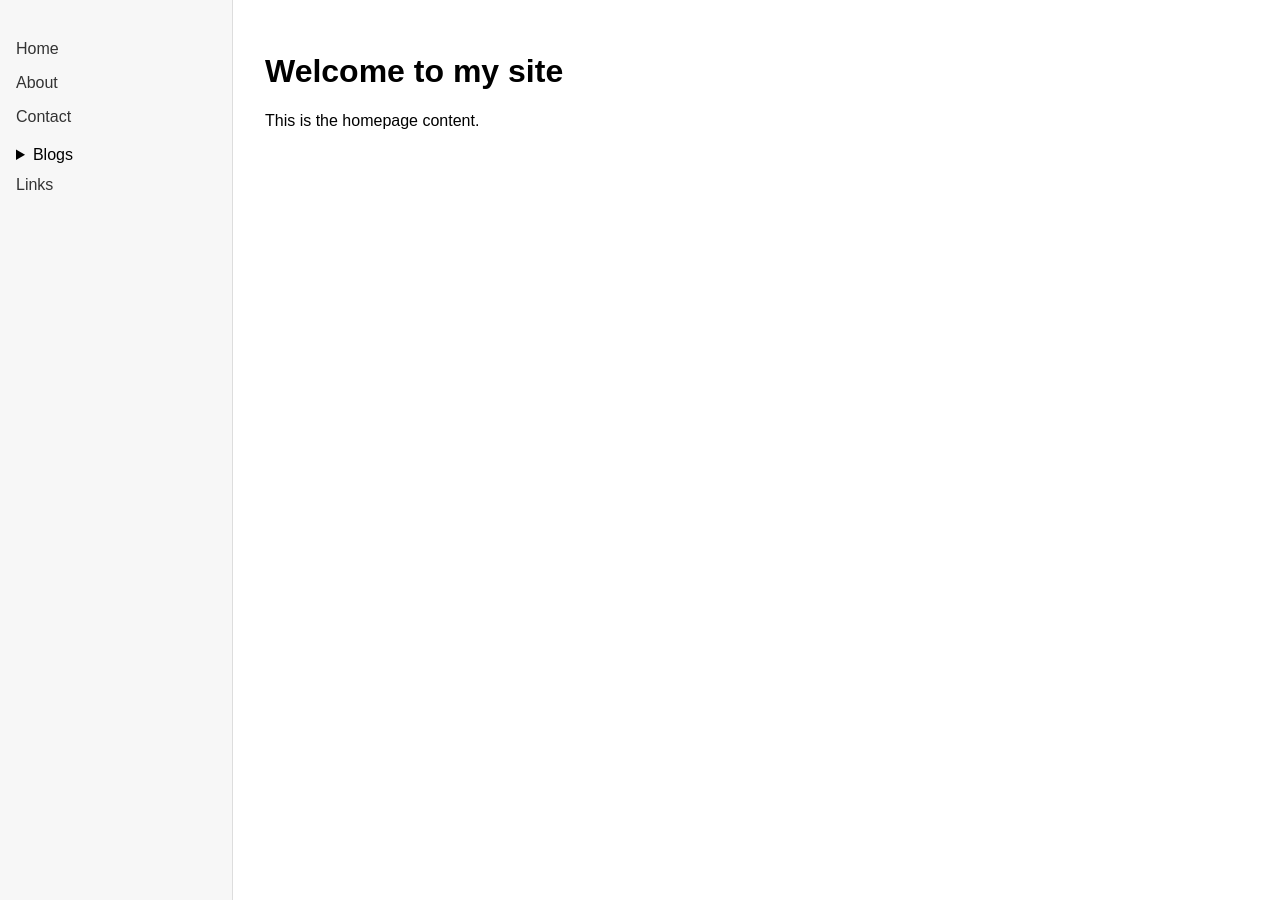
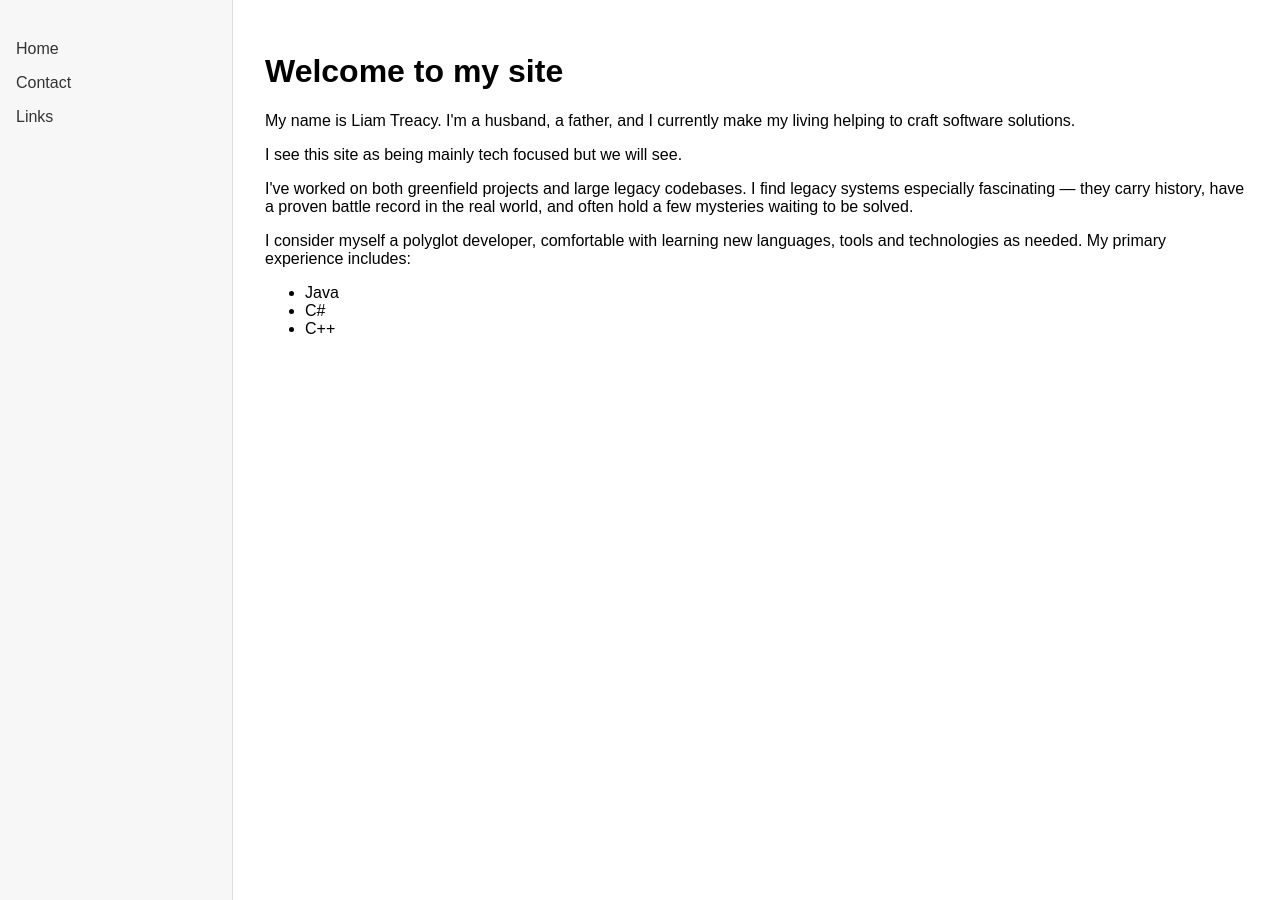
Before and after one commit to liamtreacy/liamtreacy.github.io, a Jekyll site: the page built from index.html, in a window 1280 px wide. Built offline with Jekyll 4.4.1, drawn with Linux system fonts in a browser that asks for light colours.

Commit message:
Update website

```diff
--- a/_layouts/custom.html
+++ b/_layouts/custom.html
@@ -11,9 +11,9 @@
       <nav class="sidebar">
         <ul>
           <li><a href="/index.html">Home</a></li>
-          <li><a href="/about.html">About</a></li>
+          <!--<li><a href="/about.html">About</a></li>-->
           <li><a href="/contact.html">Contact</a></li>
-          <li>
+          <!--<li>
             <details>
               <summary>Blogs</summary>
               <ul>
@@ -22,7 +22,7 @@
                 <li><a href="/blog3.html">Blog Post 3</a></li>
               </ul>
             </details>
-          </li>
+          </li>-->
           <li><a href="/links.html">Links</a></li>
         </ul>
       </nav>
--- a/contact.html
+++ b/contact.html
@@ -4,4 +4,4 @@ title: Contact
 ---
 
 <h1>Contact</h1>
-<p>My LinkedIn is available on my Github profile.</p>
+<p>Feel free to connect via my <a href="https://github.com/liamtreacy/">Github profile</a>.</p>
--- a/index.html
+++ b/index.html
@@ -4,4 +4,16 @@ title: Home
 ---
 
 <h1>Welcome to my site</h1>
-<p>This is the homepage content.</p>
+<p>My name is Liam Treacy. I'm a husband, a father, and I currently make my living helping to craft software solutions.</p>
+
+<p>I see this site as being mainly tech focused but we will see.</p>
+
+<p>I've worked on both greenfield projects and large legacy codebases. I find legacy systems especially fascinating — they carry history, have a proven battle record in the real world, and often hold a few mysteries waiting to be solved.</p>
+
+<p>I consider myself a polyglot developer, comfortable with learning new languages, tools and technologies as needed. My primary experience includes:</p>
+
+<ul>
+  <li>Java</li>
+  <li>C#</li>
+  <li>C++</li>
+</ul>
```
